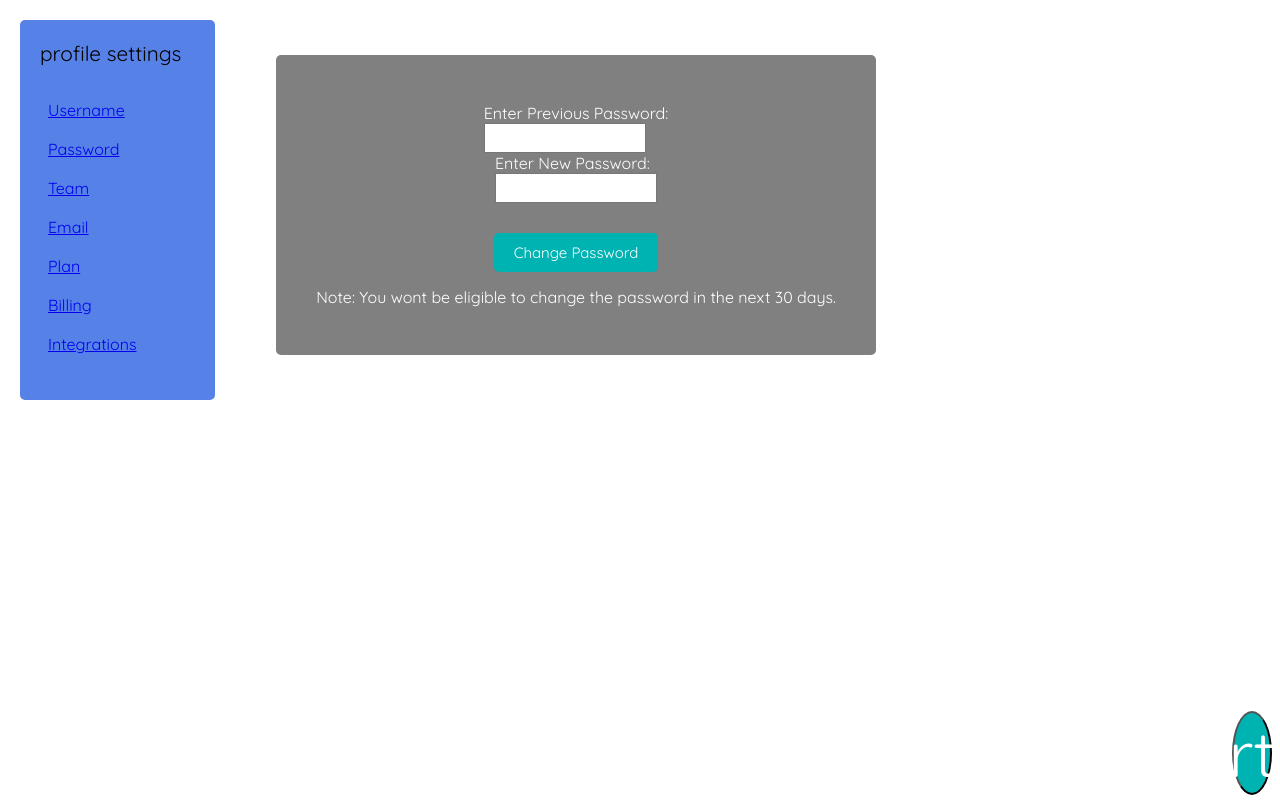
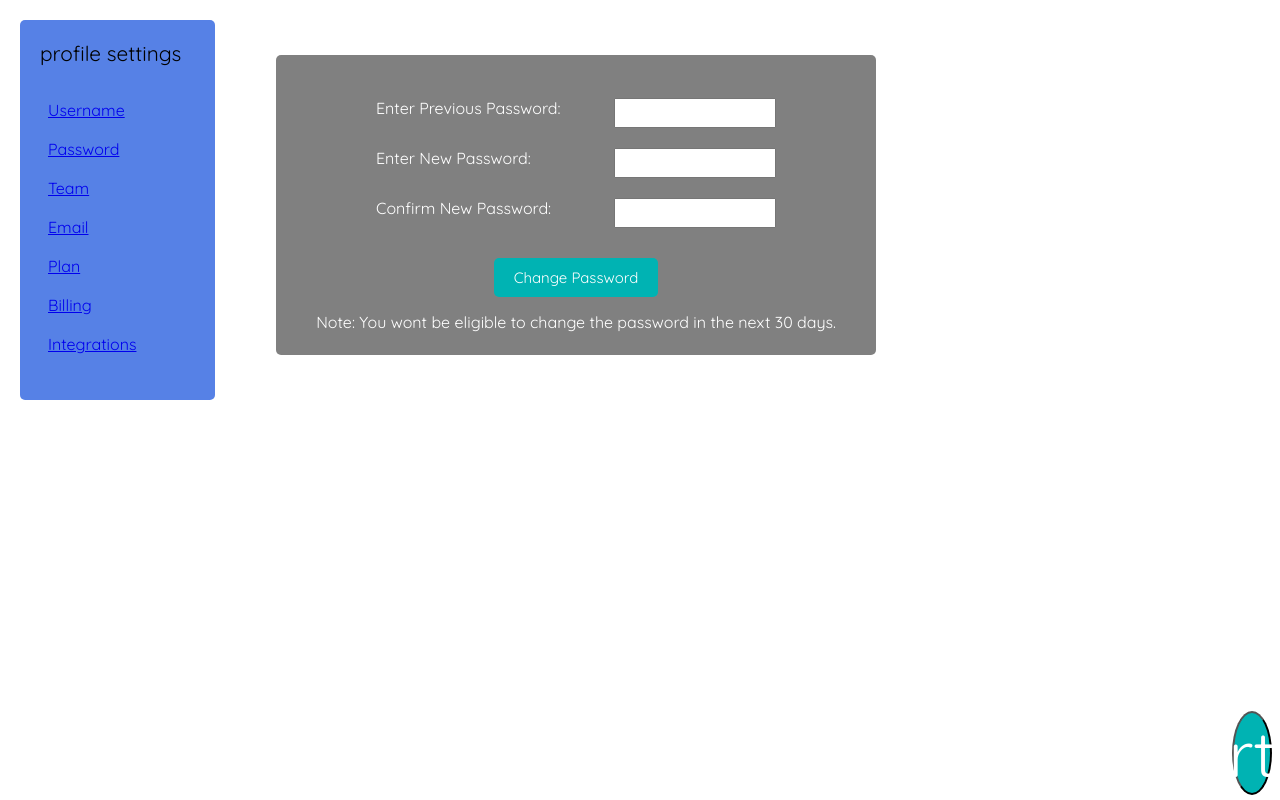
Before and after one commit to DC-21/React-Admin-Dashboard, a React (Vite) app: page /password in a window 1280 px wide. Built offline with nearby package versions, Linux system fonts and the light colour scheme.

Commit message:
first commit

```diff
--- a/src/pages/Password.jsx
+++ b/src/pages/Password.jsx
@@ -38,7 +38,7 @@ const Password = () => {
 
   return (
     <div className="username">
-      <div className="password">
+      <div className="name">
         <p>Enter Previous Password:</p>
         <input
           className="in"
@@ -47,8 +47,17 @@ const Password = () => {
           onChange={handlePasswordChange}
         />
       </div>
-      <div className="new-password">
+      <div className="name">
         <p>Enter New Password:</p>
+        <input
+          className="in"
+          type="password"
+          value={newPassword}
+          onChange={handleNewPasswordChange}
+        />
+      </div>
+      <div className="name">
+        <p>Confirm New Password:</p>
         <input
           className="in"
           type="password"
```
